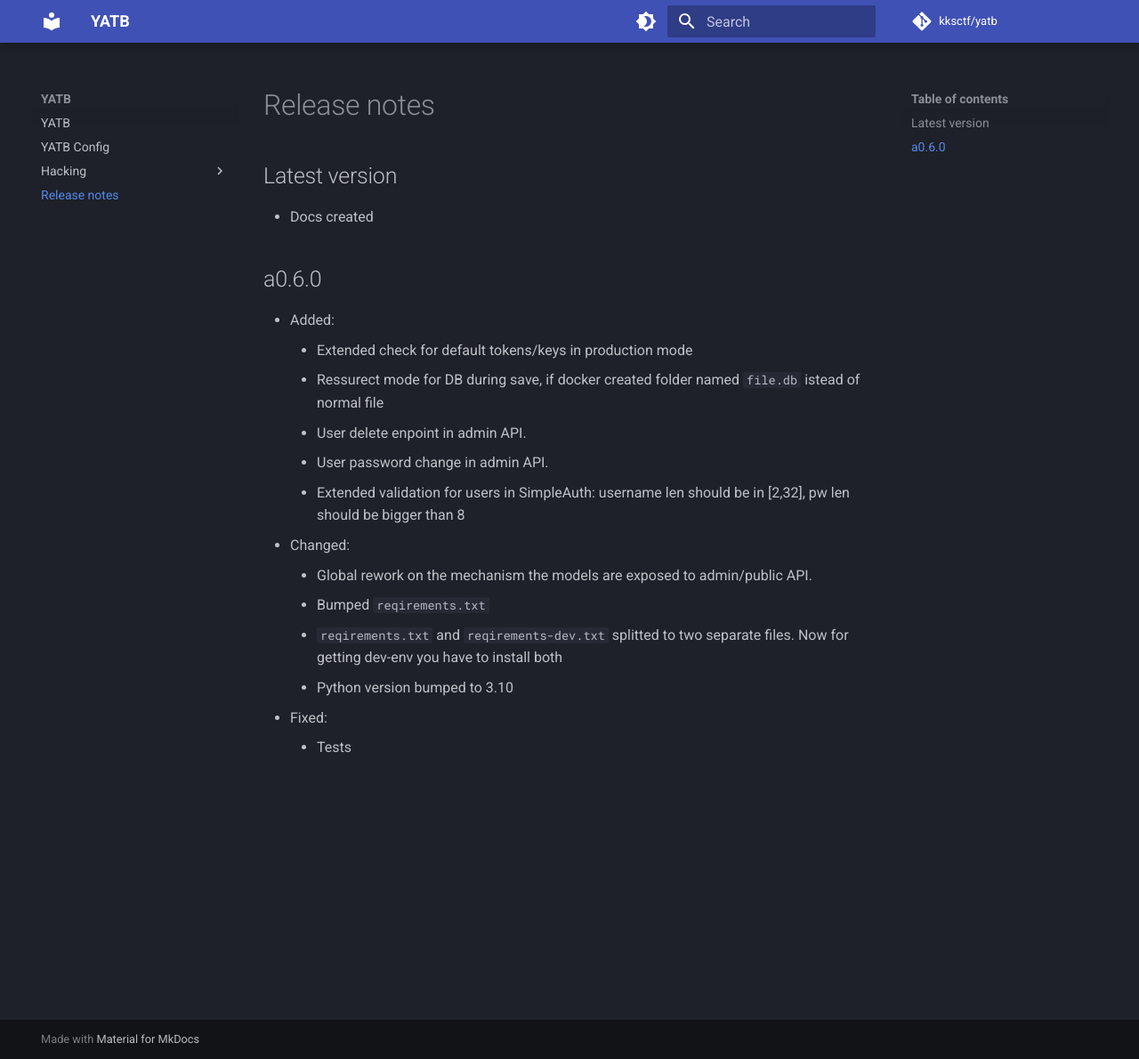
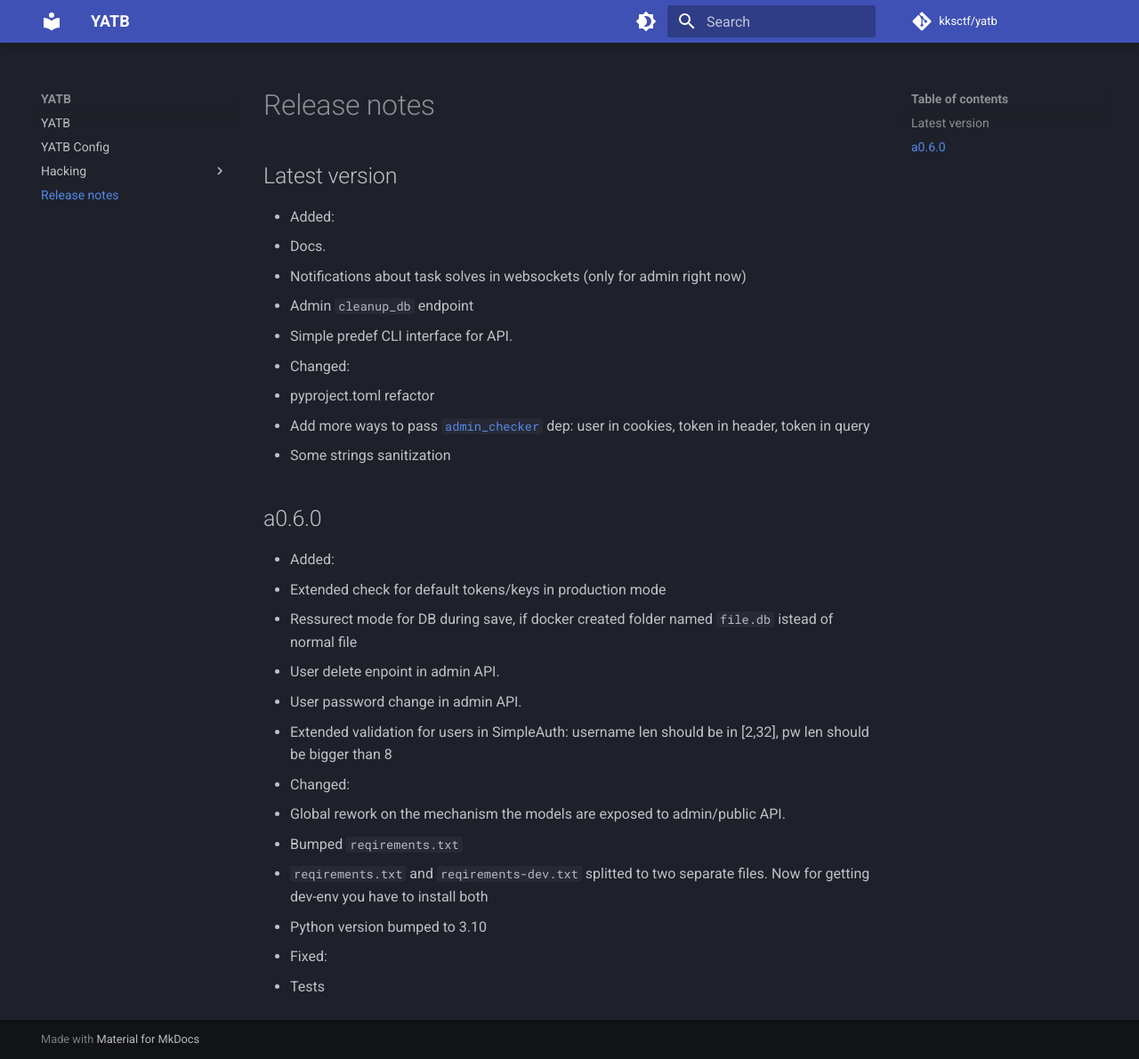
Before and after one commit to kksctf/yatb, an MkDocs documentation site: the page built from docs/release-notes.md, in a window 1280 px wide and 1190 px high. Shown: the whole window at 89% size. Built offline with MkDocs 1.6.1 and Material for MkDocs 9.7.7, drawn with Linux system fonts in a browser that asks for light colours; comment, search, counter and statistics services are not loaded.

Commit message:
Update docs

```diff
--- a/docs/release-notes.md
+++ b/docs/release-notes.md
@@ -2,39 +2,47 @@
 
 ## Latest version
 
-- Docs created
+- Added:
+  - Docs.
+  - Notifications about task solves in websockets (only for admin right now)
+  - Admin `cleanup_db` endpoint
+  - Simple predef CLI interface for API.
+- Changed:
+  - pyproject.toml refactor
+  - Add more ways to pass [`admin_checker`](/app/api/admin/__init__.py#L13) dep: user in cookies, token in header, token in query
+  - Some strings sanitization
 
 ## a0.6.0
 
 - Added:
-      - Extended check for default tokens/keys in production mode
-      - Ressurect mode for DB during save, if docker created folder named `file.db` istead of normal file
-      - User delete enpoint in admin API.
-      - User password change in admin API.
-      - Extended validation for users in SimpleAuth: username len should be in \[2,32\], pw len should be bigger than 8
+  - Extended check for default tokens/keys in production mode
+  - Ressurect mode for DB during save, if docker created folder named `file.db` istead of normal file
+  - User delete enpoint in admin API.
+  - User password change in admin API.
+  - Extended validation for users in SimpleAuth: username len should be in \[2,32\], pw len should be bigger than 8
 - Changed:
-      - Global rework on the mechanism the models are exposed to admin/public API.
-      - Bumped `reqirements.txt`
-      - `reqirements.txt` and `reqirements-dev.txt` splitted to two separate files. Now for getting dev-env you have to install both
-      - Python version bumped to 3.10
+  - Global rework on the mechanism the models are exposed to admin/public API.
+  - Bumped `reqirements.txt`
+  - `reqirements.txt` and `reqirements-dev.txt` splitted to two separate files. Now for getting dev-env you have to install both
+  - Python version bumped to 3.10
 - Fixed:
-      - Tests
+  - Tests
 
 <!---
 
 ## Template
 
 - Added:
-      - A
+  - A
 - Changed:
-      - B
+  - B
 - Depricated:
-      - C
+  - C
 - Deleted:
-      - E
+  - E
 - Fixed:
-      - F
+  - F
 - Security:
-      - G
+  - G
 
 -->
```
Also changed, not shown: docs/index.md (+10 -10 lines).
